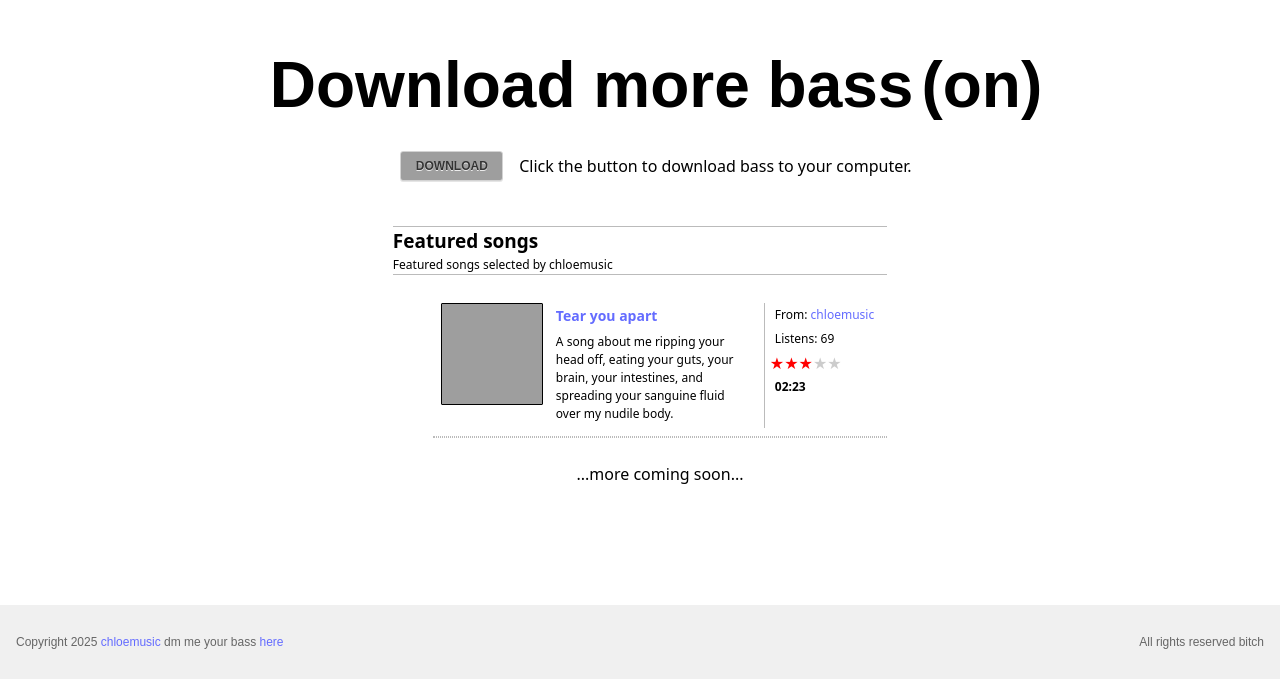
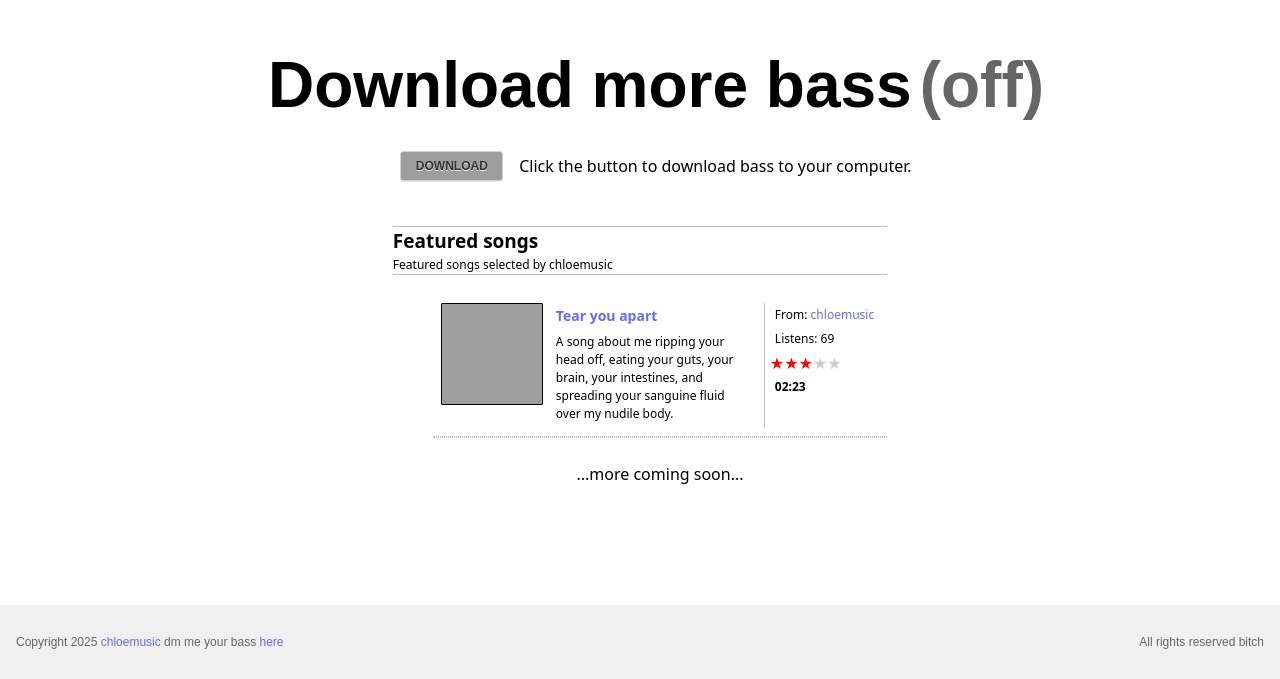
Before and after one commit to chloe-online/downloadmorebass, a Svelte app: page / in a window 1280 px wide. Shown: the part 121-800 px from the top of the page. Built offline with nearby package versions, Linux system fonts and the light colour scheme; grey boxes are pictures that could not be loaded.

Commit message:
default sound off

```diff
--- a/src/App.svelte
+++ b/src/App.svelte
@@ -5,7 +5,7 @@
   let audioContext: AudioContext | null = null;
   let isPlaying = false;
   let userInteracted = false;
-  let soundEnabled = true;
+  let soundEnabled = false;
   let currentOscillator: OscillatorNode | null = null;
 
   // Create a bass tone using Web Audio API
```
